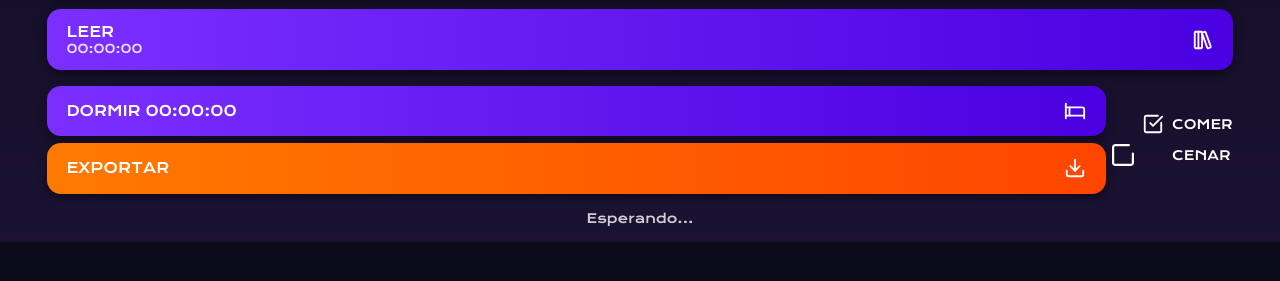
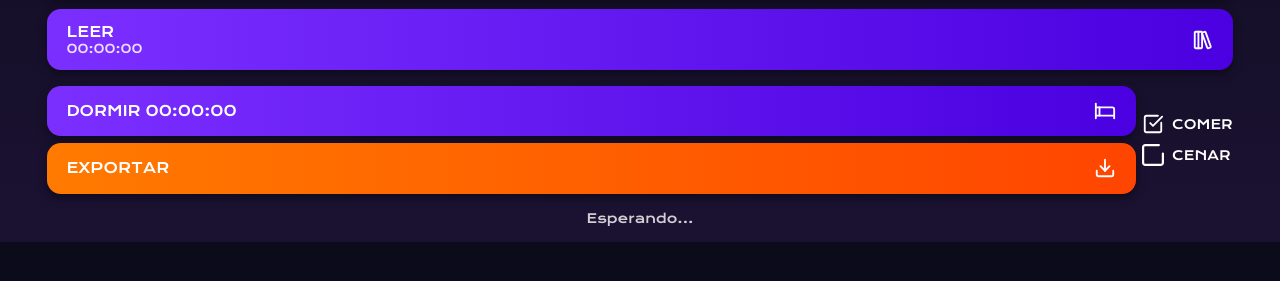
Before and after one commit to Zeyon04/gamify-progress, a plain HTML site: page index.html in a window 1280 px wide. Both pictures are taken after a click on the label "COMER". Shown: the part 437-718 px from the top of the page. Drawn offline with nearby package versions, Linux system fonts and the light colour scheme.

Commit message:
Update index.html

```diff
--- a/index.html
+++ b/index.html
@@ -128,6 +128,7 @@
       cursor: pointer;
       user-select: none;
       position: relative;
+      padding-left: 0; /* opcional, ajusta si quieres espacio */
     }
 
     .custom-check input {
@@ -144,16 +145,41 @@
       flex-shrink: 0;
     }
 
-    .check-icon.on {
-      opacity: 0;
+    .custom-check .check-icon {
+      width: 22px;
+      height: 22px;
+      position: relative; /* relativo al label */
+      flex-shrink: 0;
     }
 
-    .custom-check input:checked + .check-icon.off {
-      opacity: 0;
+    /* Contenedor para superponer los iconos */
+    .custom-check .check-container {
+      position: relative;
+      width: 22px;
+     height: 22px;
+     flex-shrink: 0;
     }
 
-    .custom-check input:checked ~ .check-icon.on {
+    .custom-check .check-container .off,
+    .custom-check .check-container .on {
+      position: absolute;
+      top: 0;
+      left: 0;
+      width: 22px;
+      height: 22px;
+      transition: opacity 0.2s;
+    }
+
+    .custom-check .check-container .on {
+      opacity: 0; /* inicial oculto */
+    }
+
+    .custom-check input:checked ~ .check-container .on {
       opacity: 1;
+    }
+
+    .custom-check input:checked ~ .check-container .off {
+      opacity: 0;
     }
 
     .status {
@@ -214,19 +240,21 @@
     <div class="checklist-right">
       <label class="custom-check">
         <input type="checkbox" id="food">
-        <!-- ICONO CHECKBOX DESMARCADO -->
+        <span class="check-container">
         <img src="iconos/checkbox_off.svg" class="check-icon off" alt="">
-        <!-- ICONO CHECKBOX MARCADO -->
         <img src="iconos/checkbox_on.svg" class="check-icon on" alt="">
+        </span>
         COMER
       </label>
 
       <label class="custom-check">
         <input type="checkbox" id="dinner">
+        <span class="check-container">
         <!-- ICONO CHECKBOX DESMARCADO -->
         <img src="iconos/checkbox_off.svg" class="check-icon off" alt="">
         <!-- ICONO CHECKBOX MARCADO -->
         <img src="iconos/checkbox_on.svg" class="check-icon on" alt="">
+      </span>
         CENAR
       </label>
     </div>
```
